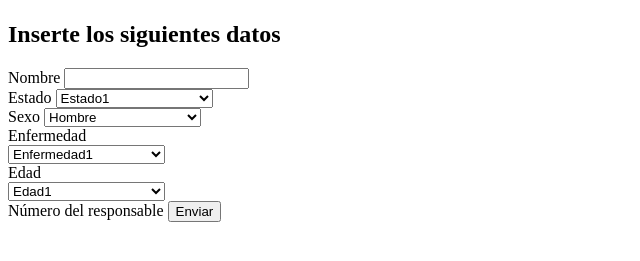
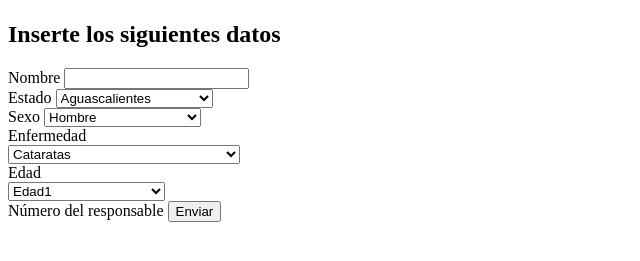
Before and after one commit to PalomoRodriguezHectorLenin/LynJS, a website: page public/index.html in a window 1280 px wide. Shown: the part 59-320 px from the top of the page, without its empty margins (0-640 px from the left). Drawn offline with Linux system fonts and the light colour scheme.

Commit message:
Cambios2

```diff
--- a/public/index.html
+++ b/public/index.html
@@ -17,9 +17,37 @@
         <label>Estado</label>
         <select>
             <option disabled>Seleccione una opción</option>
-            <option>Estado1</option>
-            <option>Estado2</option>
-            <option>Estado3</option>
+            <option>Aguascalientes</option>
+            <option>Baja California</option>
+            <option>Baja California Sur</option>
+            <option>Campeche</option>
+            <option>Chiapas</option>
+            <option>Chihuahua</option>
+            <option>Colima</option>
+            <option>Durango</option>
+            <option>Estado de Mexico</option>
+            <option>Guanajuato</option>
+            <option>Guerrero</option>
+            <option>Guerrero</option>
+            <option>Hidalgo</option>
+            <option>Jalisco</option>
+            <option>Michoacan</option>
+            <option>Morelos</option>
+            <option>Nayarit</option>
+            <option>Nuevo Leon</option>
+            <option>Oaxaca</option>
+            <option>Puebla</option>
+            <option>Queretaro</option>
+            <option>Quintana Roo</option>
+            <option>San Luis Potosi</option>
+            <option>Sinaloa</option>
+            <option>Sonora</option>
+            <option>Tabasco</option>
+            <option>Tamaulipas</option>
+            <option>Tlaxcala</option>
+            <option>Veracruz</option>
+            <option>Yucatan</option>
+            <option>Zacatecas</option>
         </select>
         <br>
         <label>Sexo</label>
@@ -33,9 +61,14 @@
         <br>
         <select>
             <option disabled>Seleccione una opción</option>
-            <option>Enfermedad1</option>
-            <option>Enfermedad2</option>
-            <option>Enfermedad3</option>
+            <option>Cataratas</option>
+            <option>Albinismo</option>
+            <option>Aniridia</option>
+            <option>Degeneración Macular</option>
+            <option>Glaucoma</option>
+            <option>Mopa Magna</option>
+            <option>Retino Diabetica</option>
+            <option>Distrogias Hereditarias de la Retina</option>
         </select>
         <br>
         <label>Edad</label>
```
